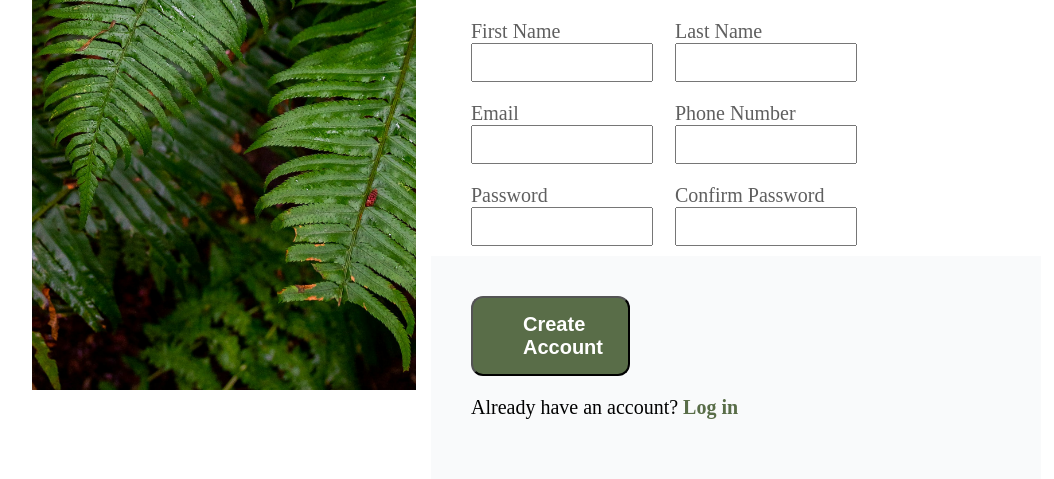
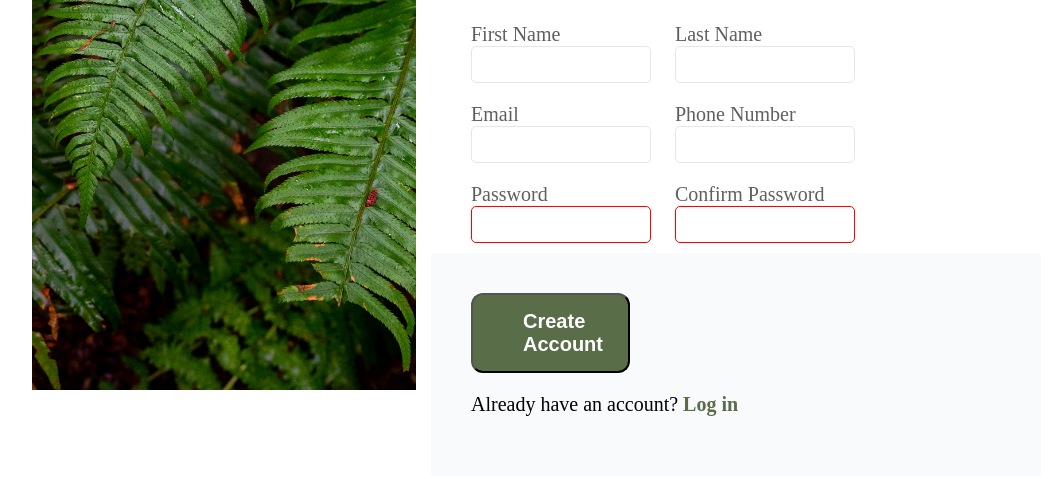
Before and after one commit to cramseyy/signUpForm, a plain HTML site: page index.html in a window 1280 px wide. Shown: the part 410-889 px from the top of the page, without its empty margins (96-1150 px from the left). Drawn offline with Linux system fonts and the light colour scheme.

Commit message:
form validation

```diff
--- a/index.html
+++ b/index.html
@@ -37,34 +37,34 @@
                             <form action="example.com/path" method="post">
                                 <div> <label for="first_name">First Name</label>
                                 </div>
-                                <input type="text">
+                                <input type="text" id="first_name" name="first_name" required>
                             </form>
                             <form action="example.com/path" method="post">
                                 <div> <label for="first_name">Email</label>
                                 </div>
-                                <input type="text">
+                                <input type="email" id="email" name="email" required>
                             </form>
                             <form action="example.com/path" method="post">
                                 <div> <label for="first_name">Password</label>
                                 </div>
-                                <input type="text">
+                                <input type="password" id="password" name="password" required>
                             </form>
                         </div>
                         <div class="forms2">
                             <form action="example.com/path" method="post">
                                 <div> <label for="first_name">Last Name</label>
                                 </div>
-                                <input type="text">
+                                <input type="text" id="last_name" name="last_name" required>
                             </form>
                             <form action="example.com/path" method="post">
                                 <div> <label for="first_name">Phone Number</label>
                                 </div>
-                                <input type="text">
+                                <input type="tel" id="phone_number" name="phone_number" required>
                             </form>
                             <form action="example.com/path" method="post">
                                 <div> <label for="first_name">Confirm Password</label>
                                 </div>
-                                <input type="text">
+                                <input type="password" id="confirm_password" name="confirm_password" required>
                             </form>
                         </div>
                     </div>
--- a/styles.css
+++ b/styles.css
@@ -169,6 +169,17 @@ input {
     height: 25px;
     font-size: 17px;
     padding: 5px;
+    border: solid 1px #E5E7EB;
+    border-radius: 5px;
+}
+
+input:focus {
+    border: solid 1px #2100f7;
+    box-shadow: 0 0 5px rgba(37, 99, 235, 0.5);
+}
+
+#confirm_password:invalid, #password:invalid {
+    border: solid 1px red;
 }
 
 label {
```
